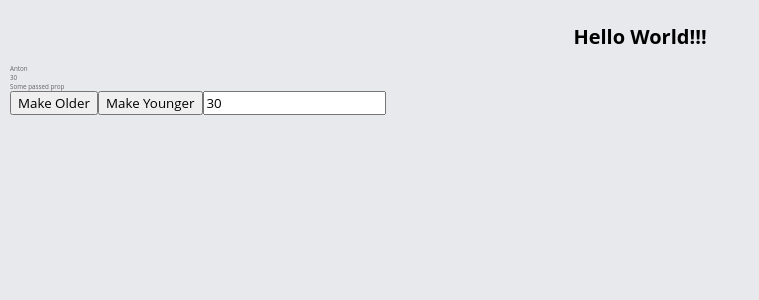
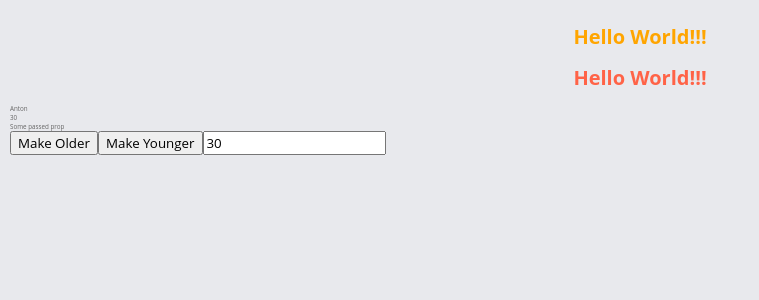
Before and after one commit to AV29/React-Seed, a React app: page / in a window 1280 px wide. Shown: the top 300 px of the page, without its empty margins (0-759 px from the left). Built offline with nearby package versions, Linux system fonts and the light colour scheme.

Commit message:
Added themes

```diff
--- a/src/components/App.jsx
+++ b/src/components/App.jsx
@@ -1,13 +1,22 @@
 import React, {Component} from 'react';
 import NestedComponent from './nested-component/NestedComponent';
-import styled from 'styled-components';
+import styled, {ThemeProvider} from 'styled-components';
 
 const h1FontSize = 20;
 
-const Title = styled.h1`
+const mainTheme = {
+    color: 'orange'
+};
+
+
+const secondaryTheme = {
+    color: 'tomato'
+};
+
+export const Title = styled.h1`
   font-size: ${h1FontSize};
   text-align: center;
-  color: ${props => props.redTheme ? 'tomato' : 'black'};
+  color: ${({theme: {color}}) => color};
 `;
 
 export const AppWrapper = styled.div`
@@ -22,10 +31,13 @@ class App extends Component {
 
   render() {
     return (
+      <ThemeProvider theme={mainTheme}>
         <AppWrapper>
-                <Title redTheme={false}>Hello World!!!</Title>
+          <Title>Hello World!!!</Title>
+          <Title theme={secondaryTheme}>Hello World!!!</Title>
           <NestedComponent passedProp={'Some passed prop'}/>
         </AppWrapper>
+      </ThemeProvider>
     );
   }
 }
```
Lines whose indentation alone changed are shown as unchanged.
